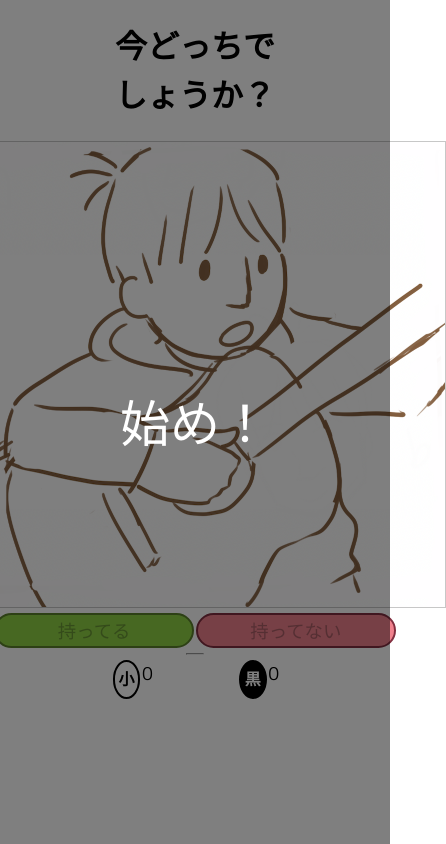
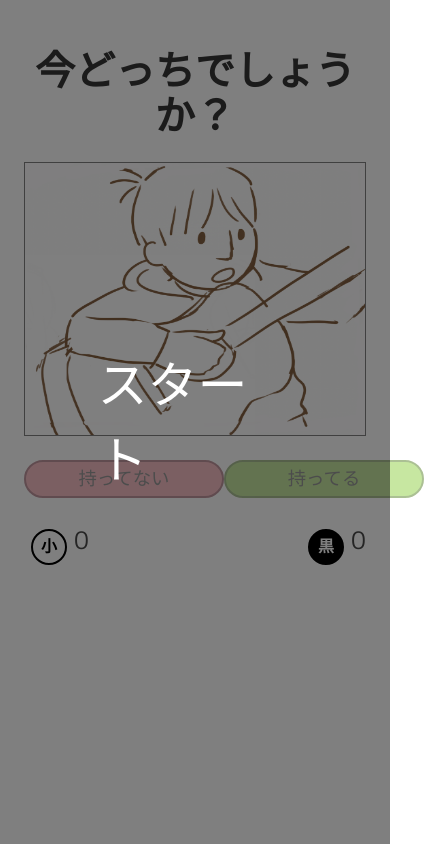
Before and after one commit to atskae/kobukuro-guitar-pick-game, a plain HTML site: page index.html in a window 390 px wide. Shown: the whole page, 446 px wide, since content can reach past the window. Drawn offline with nearby package versions, Linux system fonts and the light colour scheme.

Commit message:
Make mobile-friendly-er

```diff
--- a/css/style.css
+++ b/css/style.css
@@ -46,24 +46,10 @@ body {
     height: auto;
 }
 
-.button:hover {
+#not_have_it:hover {
     background-image: linear-gradient(rgba(0, 0, 0, 0.10) 0 0);
 }
 
-.name-circle {
-    font-weight: bold;
-    width: 35px;
-    height: 35px;
-    line-height: 35px;
-    border-radius: 50%;
-    border: 2px solid black;
-    font-size: 20x;
-    text-align: center;
-    background: gray;
-    margin-left: 1%;
-    margin-right: 1%;
+.score {
+    font-size: 1.5rem;
 }
-
-.score {
-    font-size: 1.10rem;
-}
--- a/index.html
+++ b/index.html
@@ -21,6 +21,7 @@
 
   <!-- CSS
   –––––––––––––––––––––––––––––––––––––––––––––––––– -->
+  <link rel="stylesheet" href="https://cdn.jsdelivr.net/npm/bulma@0.9.3/css/bulma.min.css">
   <link rel="stylesheet" href="css/style.css">
 
   <!-- Favicon
@@ -34,37 +35,74 @@
   –––––––––––––––––––––––––––––––––––––––––––––––––– -->
 
   <div class="overlay" id="overlay-first" onclick="removeOverlay(this.id)">
-    <div class="overlay-text">始め！</div>
+    <div class="overlay-text">スタート</div>
   </div>
 
   <div class="overlay" id="overlay-replay" onclick="removeOverlay(this.id)">
     <div class="overlay-text">もう一回？</div>
   </div>
 
-  <div style="width: 45%; height: auto; margin: 0 auto;">
+  <div class="columns is-centered has-text-centered">
+    <div class="column is-half">
+      <div class="section">
 
-    <h1 style="text-align:center" id="header-text">今どっちでしょうか？</h1>
+          <!-- Main Screen -->
+          <div class="block">
+            <h1 class="title is-2" id="header-text">今どっちでしょうか？</h1>
+            <figure class="image is-5by4">
+              <img style="border: 1px solid gray" id=kobuchi-img src="images/placeholder_question.png">
+            </figure>
+          </div>
 
-    <!-- Main Screen -->
-    <div class="container">
-      <img id="kobuchi-img" style="border:1px solid #c7c7c7; max-width:500px; height:auto; display:block; margin-left:auto; margin-right:auto;" src="images/placeholder_question.png">
-    </div>
+          <!-- Buttons -->
+          <div class="block">
+            <div class="field is-grouped">
+              <button class="button is-rounded is-fullwidth" id="not_have_it" onclick="buttonAction(this.id)" style="background-color: #f0818d; border: 2px solid #822f40">持ってない</button>
+              <button class="button is-rounded is-fullwidth" id="have_it" onclick="buttonAction(this.id)" style="background-color: #90d145; border:2px solid #5a822b">持ってる</button>
+            </div>
+          </div>
 
-    <!-- Options 笑 -->
-    <div class="container">
-      <button class="button" id="have_it" onclick="buttonAction(this.id)" style="margin-right:1%; background-color: #90d145; border:2px solid #5a822b">持ってる</button>
-      <button class="button" id="not_have_it" onclick="buttonAction(this.id)" style="background-color: #f0818d; border: 2px solid #822f40">持ってない</button>
-    </div>
+          <!-- "Score" -->
+          <div class="level is-mobile">
+              <div class="level-left">
+                <div class="level-item">
 
-    <hr style="background-color:#c7c7c7; margin-top: 3%; margin-bottom: 3%; max-width: 10%">
+                  <!-- Kobuchi -->
+                  <span class="is-flex is-align-content-center" id="kobuchi" onclick="playRandom(this.id)">
+                    <svg width="50" height="50">
+                      <circle cx="25" cy="25" r="17" fill="white" stroke="black" stroke-width="2"/>
+                      <text font-weight="bold" x="50%" y="50%" text-anchor="middle" fill="black" font-size="1rem" font-family="M PLUS Rounded 1c" dy=".3em">小</text>
+                    </svg>
+                    <span class="score" id="kobuchi-score">0</span>
+                  </span>
 
-    <!-- Score -->
-    <div class="container">
-      <div class="name-circle" id="kobuchi" onclick="playRandom(this.id)" style="background:white; color: black;">小</div> <span class="score" id="kobuchi-score" style="margin-right: 50%">0</span>
-      <div class="name-circle" id="kuroda" onclick="playRandom(this.id)" style="background:black; color: white;">黒</div> <span class="score">0</span>
-    </div>
+                </div> <!-- Level item end -->
+              </div> <!-- Level left end -->
 
-  </div> <!-- Main Container end -->
+              <div class="level-right">
+                <div class="level-item">
+
+                  <!-- Kuroda -->
+                  <span class="is-flex is-align-content-center" id="kuroda" onclick="playRandom(this.id)">
+                    <svg width="50" height="50">
+                      <circle cx="25" cy="25" r="17" fill="black" stroke="black" stroke-width="2"/>
+                      <text font-weight="bold" x="50%" y="50%" text-anchor="middle" fill="white" font-size="1rem" font-family="M PLUS Rounded 1c" dy=".3em">黒</text>
+                    </svg>
+                    <span class="score">0</span>
+                  </span>
+
+                </div> <!-- Level item end -->
+              </div> <!-- Level right end -->
+
+          </div> <!-- Score end -->
+
+
+
+
+      </div> <!-- Main section end -->
+    </div> <!-- Center column end -->
+  </div> <!-- Columns container end -->
+
 <!-- End Document
   –––––––––––––––––––––––––––––––––––––––––––––––––– -->
 
```
